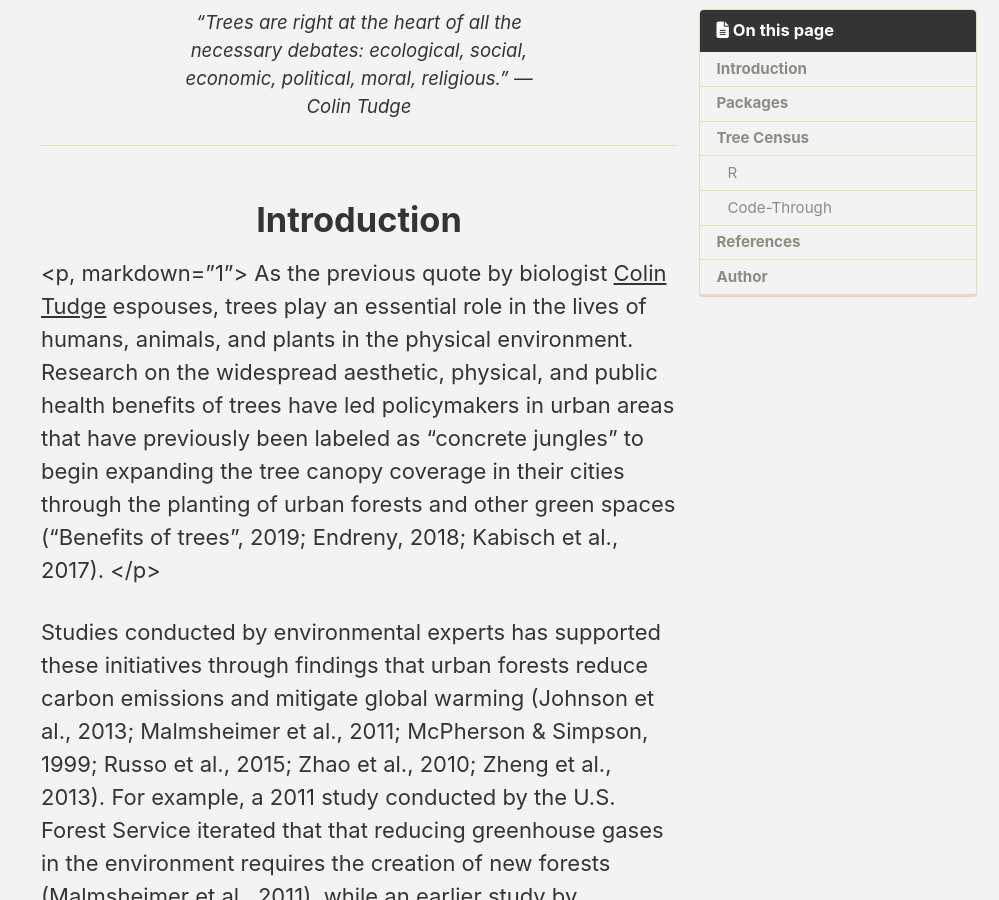
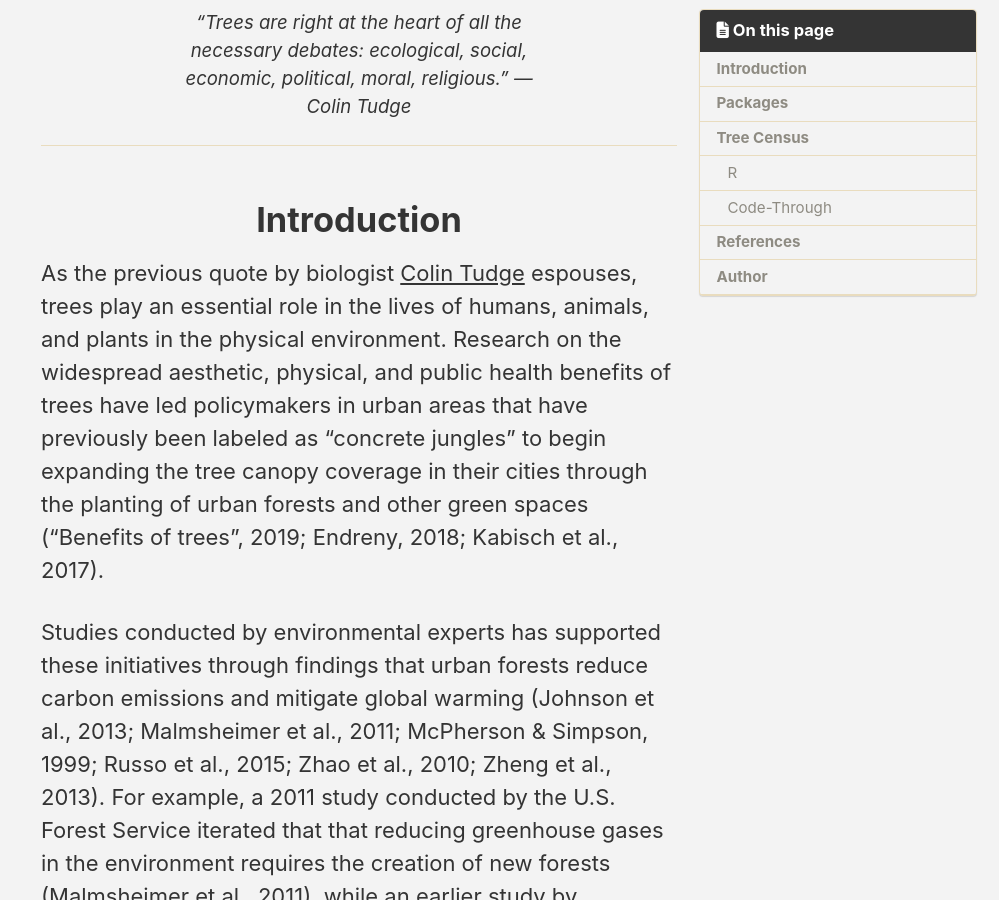
Before and after one commit to castower/cpp-593-treeproject-site, a Jekyll site: the page built from index.md, in a window 1280 px wide and 900 px high, scrolled down 314 px. Shown: the whole window, without its empty margins (281-1280 px from the left). Built offline with Jekyll 4.4.1, drawn with Linux system fonts in a browser that asks for light colours; cached includes are drawn as plain includes; nearby versions of some CDN libraries.

Commit message:
Update index.md

```diff
--- a/index.md
+++ b/index.md
@@ -17,7 +17,7 @@ toc: true
   <h1> Introduction </h1>
 </center>
 
-  <p, markdown="1"> As the previous quote by biologist [Colin Tudge](http://www.colintudge.com/) espouses, trees play an essential role in the lives of humans, animals, and plants in the physical environment. Research on the widespread aesthetic, physical, and public health benefits of trees have led policymakers in urban areas that have previously been labeled as “concrete jungles” to begin expanding the tree canopy coverage in their cities through the planting of urban forests and other green spaces (“Benefits of trees”, 2019; Endreny, 2018; Kabisch et al., 2017). </p>
+  <p markdown="1"> As the previous quote by biologist [Colin Tudge](http://www.colintudge.com/) espouses, trees play an essential role in the lives of humans, animals, and plants in the physical environment. Research on the widespread aesthetic, physical, and public health benefits of trees have led policymakers in urban areas that have previously been labeled as “concrete jungles” to begin expanding the tree canopy coverage in their cities through the planting of urban forests and other green spaces (“Benefits of trees”, 2019; Endreny, 2018; Kabisch et al., 2017). </p>
 
   <p> Studies conducted by environmental experts has supported these initiatives through findings that urban forests reduce carbon emissions and mitigate global warming (Johnson et al., 2013; Malmsheimer et al., 2011; McPherson & Simpson, 1999; Russo et al., 2015; Zhao et al., 2010; Zheng et al., 2013). For example, a 2011 study conducted by the U.S. Forest Service iterated that that reducing greenhouse gases in the environment requires the creation of new forests (Malmsheimer et al., 2011), while an earlier study by McPherson & Simpson (1999) specifically focused on providing a guide for conservationists and business/industry executives to increase tree canopy coverage in communities and offset carbon dioxide emissions. Other studies such as those conducted by Johnson et al. (2013) and Russo et al. (2015) suggested urban forests as a way to reduce the effects of transportation on climate change and research by Zhao et al. (2010) and Zheng et al. (2013) provided overarching summaries of the benefits of urban forests. </p>
 
```
